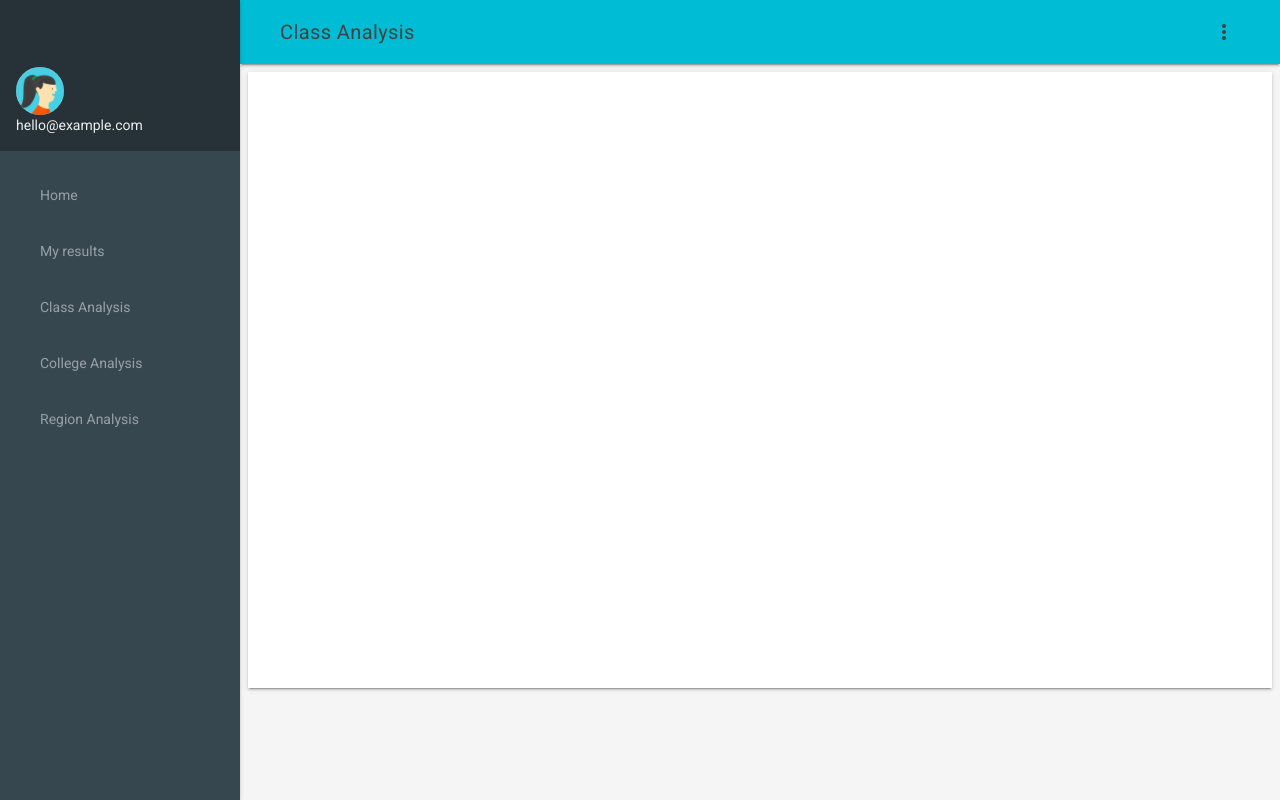
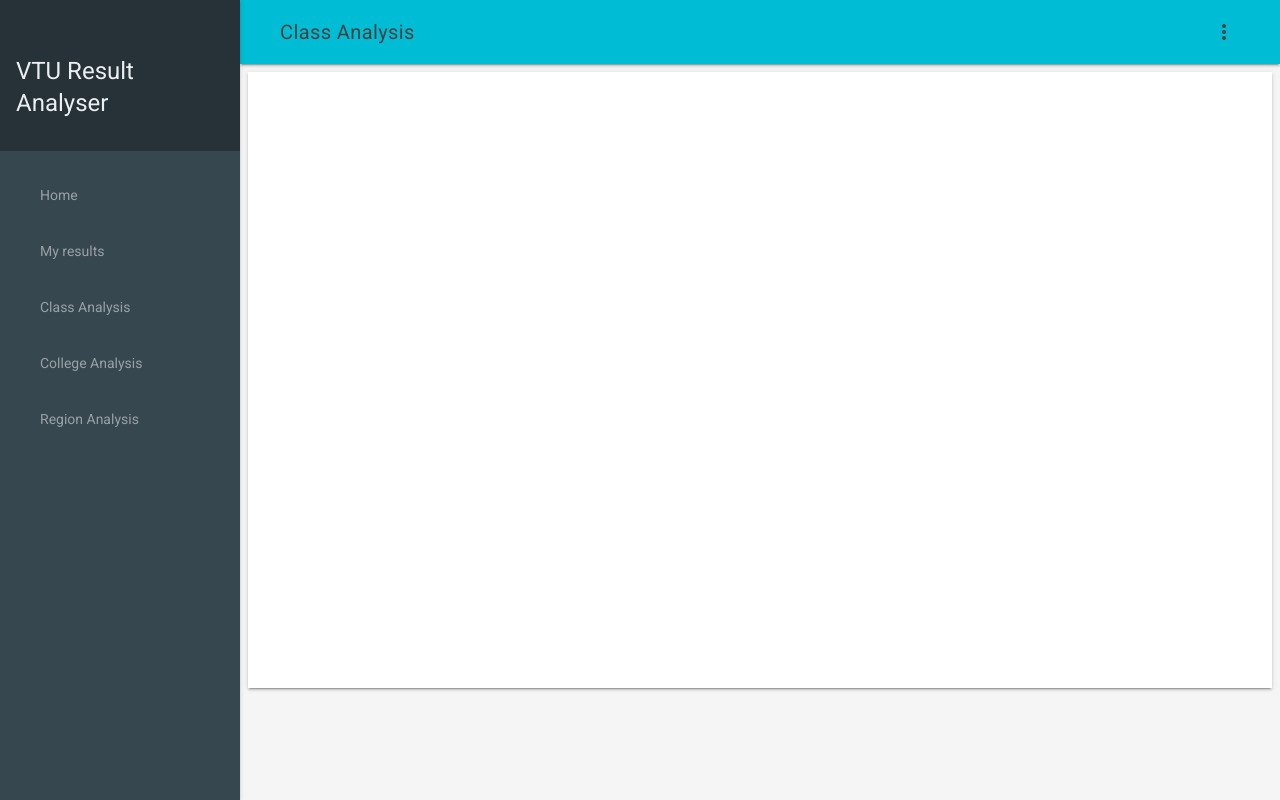
Before and after one commit to abhijith0505/VTU-Result-Analyser, a Flask app: page /classAnalysis in a window 1280 px wide. Run offline with Flask 2, Linux system fonts and the light colour scheme; some libraries are stand-ins or nearby versions.

Commit message:
homepage navigation UI changes

```diff
--- a/templates/navigation.html
+++ b/templates/navigation.html
@@ -1,7 +1,6 @@
 <div class="demo-drawer mdl-layout__drawer mdl-color--blue-grey-900 mdl-color-text--blue-grey-50">
     <header class="demo-drawer-header">
-        <img src="{{ url_for('static',filename='images/user.jpg') }}" class="demo-avatar">
-        <span>hello@example.com</span>
+        <h4>VTU Result Analyser</h4>
     </header>
     <nav class="demo-navigation mdl-navigation mdl-color--blue-grey-800">
         <a class="mdl-navigation__link" href="{{ url_for('mainInit') }}">Home</a>
```
